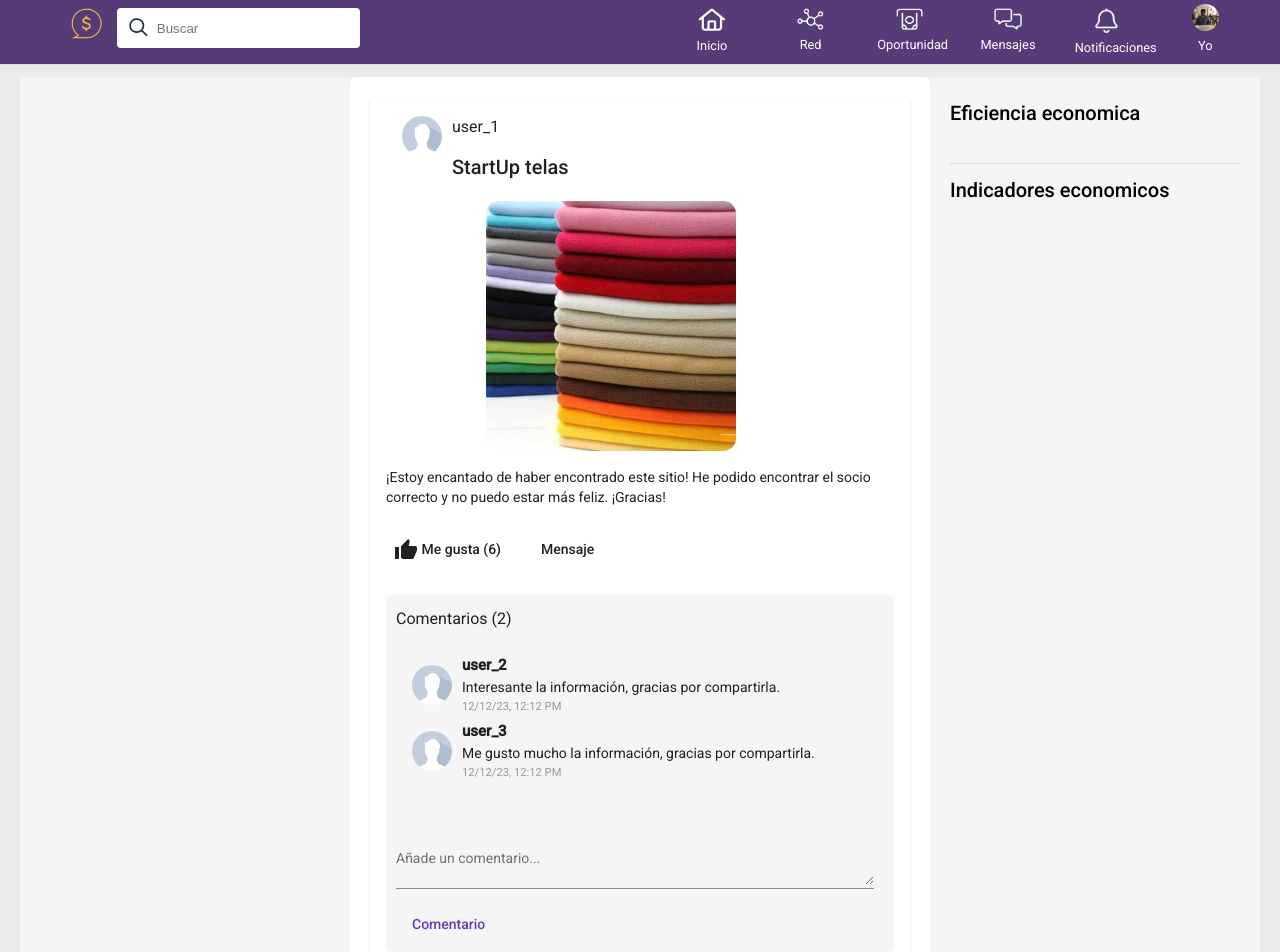
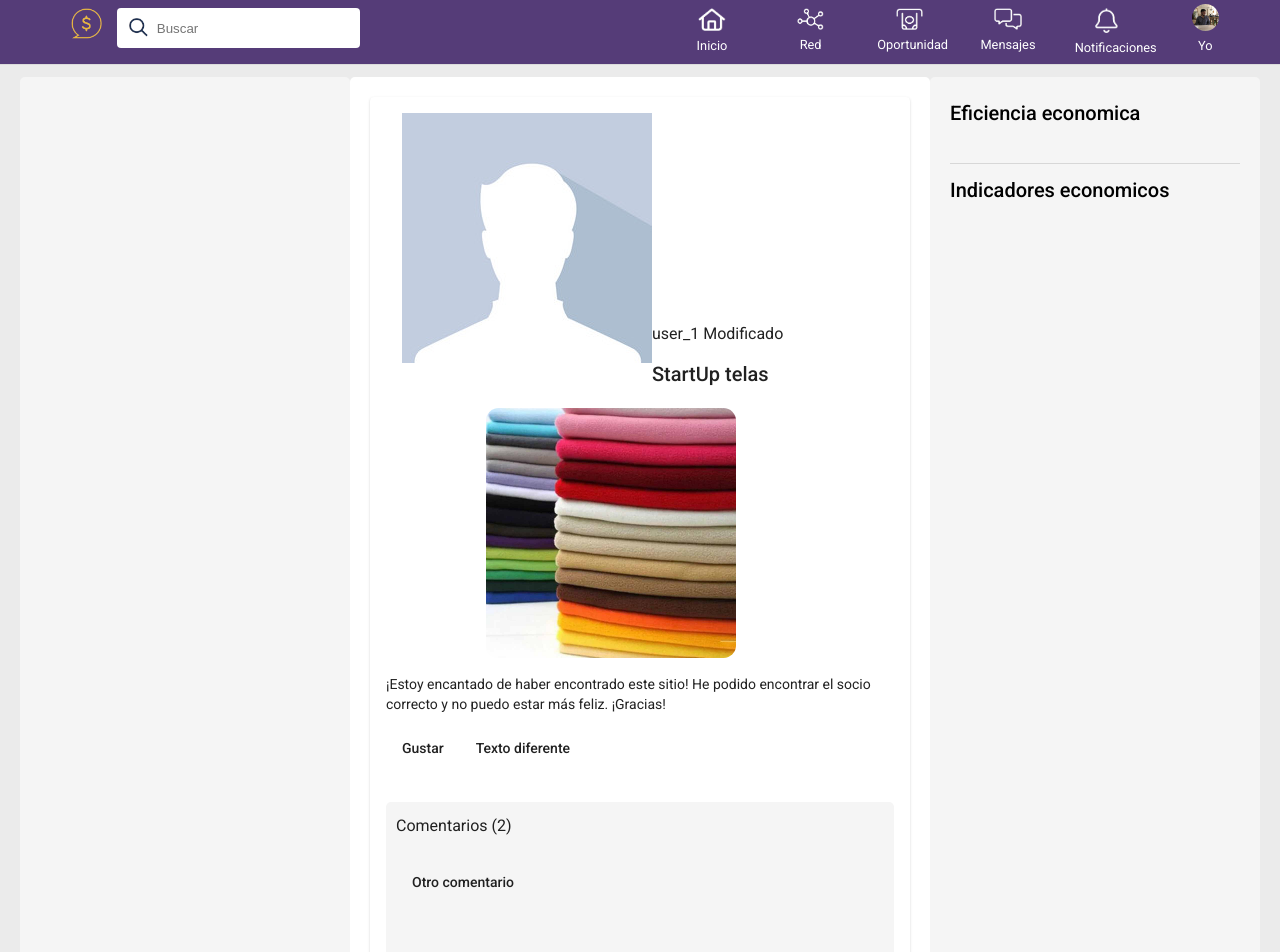
Before and after one commit to davideduma/open-house-front, an Angular app: page /home in a window 1280 px wide. Shown: the top 952 px of the page. Built offline with nearby package versions, Linux system fonts and the light colour scheme.

Commit message:
Fixed som error on runtime

```diff
--- a/src/app/routes/home/home-publications/home-publications.component.html
+++ b/src/app/routes/home/home-publications/home-publications.component.html
@@ -1,58 +1,42 @@
 <div class="posts">
-
-  <!-- Seccion donde se generan todos las publicaciones en base a la variable "post" de manera automatica-->
   <mat-card class="post" *ngFor="let post of posts; let i = index">
-      <!-- Encabezado de la publicacion -->
       <mat-card-header>
         <mat-card-title>
-          <img [src]="post.imgUserPost" alt="Foto de perfil" class="post-author-image">
+          <img [src]="post.imgUserPost" alt="Imagen de usuario modificada" class="post-author-image-changed">
           <div class="post-author-info">
-            <h3>{{post.userPost}}</h3>
+            <h3>{{post.userPost}} Modificado</h3>
             <p>{{post.resume}}</p>
           </div>
         </mat-card-title>
       </mat-card-header>
 
-      <!-- Imagen de la publicacion -->
-      <img mat-card-image [src]=post.imgPost alt="Imagen de la publicación" class="post-product-image">
+      <img mat-card-image [src]=post.imgPost alt="Imagen modificada" class="post-product-image">
       <mat-card-content>
         <p>{{post.comment}}</p>
       </mat-card-content>
 
-      <!-- Acciones de la publicacion -->
+      <button mat-button id="3" (click)="doLike(post.id, i)">Gustar</button>
+      <button mat-button id="4" (click)="addComment(post.id, i)">Texto diferente</button>
+
       <mat-card-actions>
-        <button mat-button (click)="doLike(post.id, i)">
-          <mat-icon>thumb_up</mat-icon>
-          Me gusta ({{post.likes}})
-        </button>
-        <button mat-button id="1" (click)="addComment(post.id, i)">Mensaje</button>
+
       </mat-card-actions>
 
-      <!-- Sección de comentarios -->
       <div class="comments-section">
         <h3>Comentarios ({{post.commentPeople.length}})</h3>
+        <mat-list>
 
-        <mat-list>
-          <mat-list-item class="comment" *ngFor="let comment of post.commentPeople">
-            <img mat-list-avatar [src]="comment.imgUserComment" alt="Foto de perfil">
-            <div class="mat-line">
-              <h4 class="comment-name">{{comment.name}}</h4>
-              <p>{{comment.comment}}</p>
-              <span class="comment-date">{{comment.timeComment | date:'short'}}</span>
-            </div>
-          </mat-list-item>
         </mat-list>
+
+        <button mat-button id="5" color="secondary" (click)="addComment(post.id, i)">Otro comentario</button>
 
         <div class="text-comments">
           <div class="add-comment">
             <mat-form-field class="comment-input">
-              <textarea matInput placeholder="Añade un comentario..." [(ngModel)]="newComment[i.toString()]"></textarea>
+              <textarea matInput placeholder="Texto modificado..." [(ngModel)]="newCommentChanged[i.toString()]"></textarea>
             </mat-form-field>
           </div>
-          <button mat-button id="2" color="primary" (click)="addComment(post.id, i)">Comentario</button>
         </div>
-
       </div>
   </mat-card>
-
 </div>
--- a/src/app/routes/home/home-publications/home-publications.component.ts
+++ b/src/app/routes/home/home-publications/home-publications.component.ts
@@ -17,6 +17,7 @@ export class HomePublicationsComponent implements OnInit{
   @Input()
   public user: string = "";
   public newComment: { [key: string]: string } = {};
+  public newCommentChanged: { [key: string]: string } = {};
 
   constructor(private homeContentService: HomeContentService,
               private datePipe: DatePipe)
```
Also changed, not shown: 1 other file (tests, documents, lock files or other folders).
